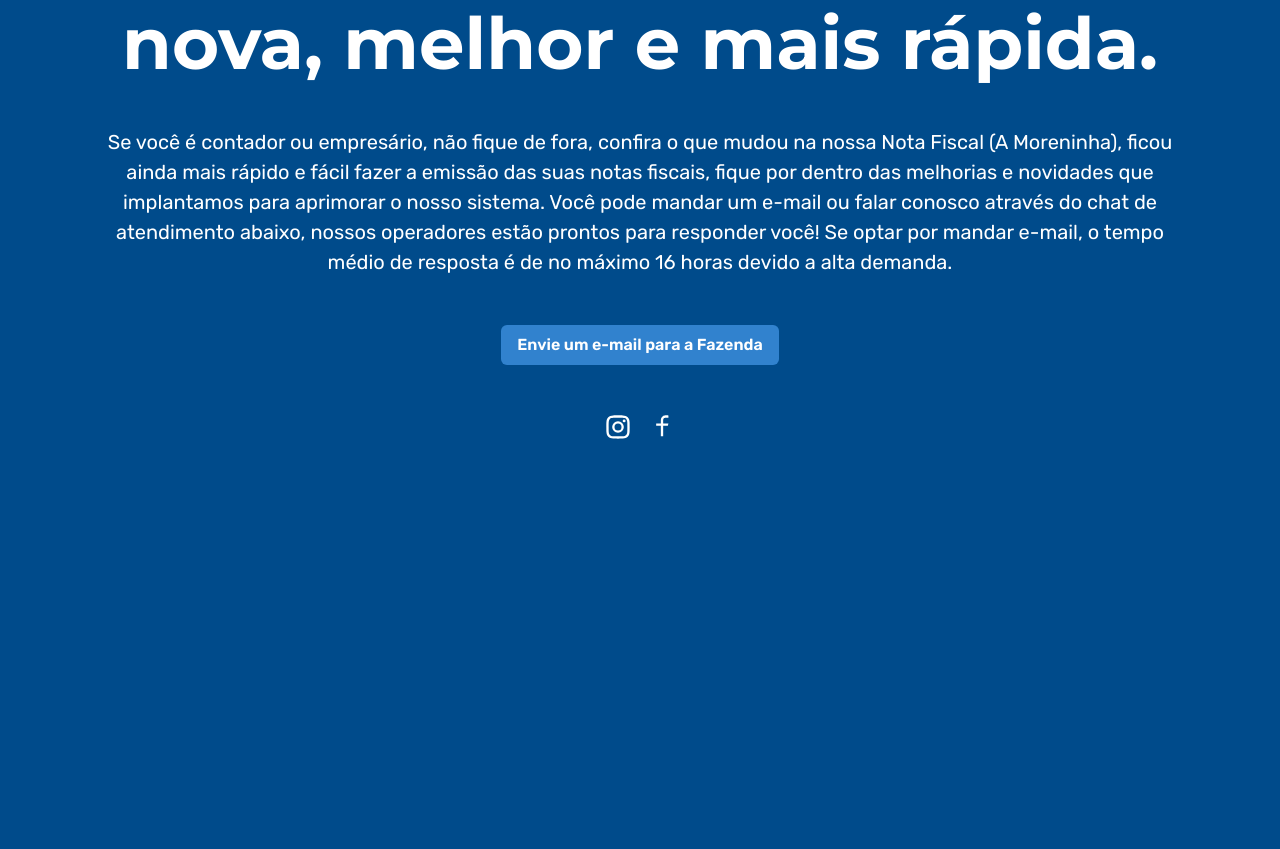
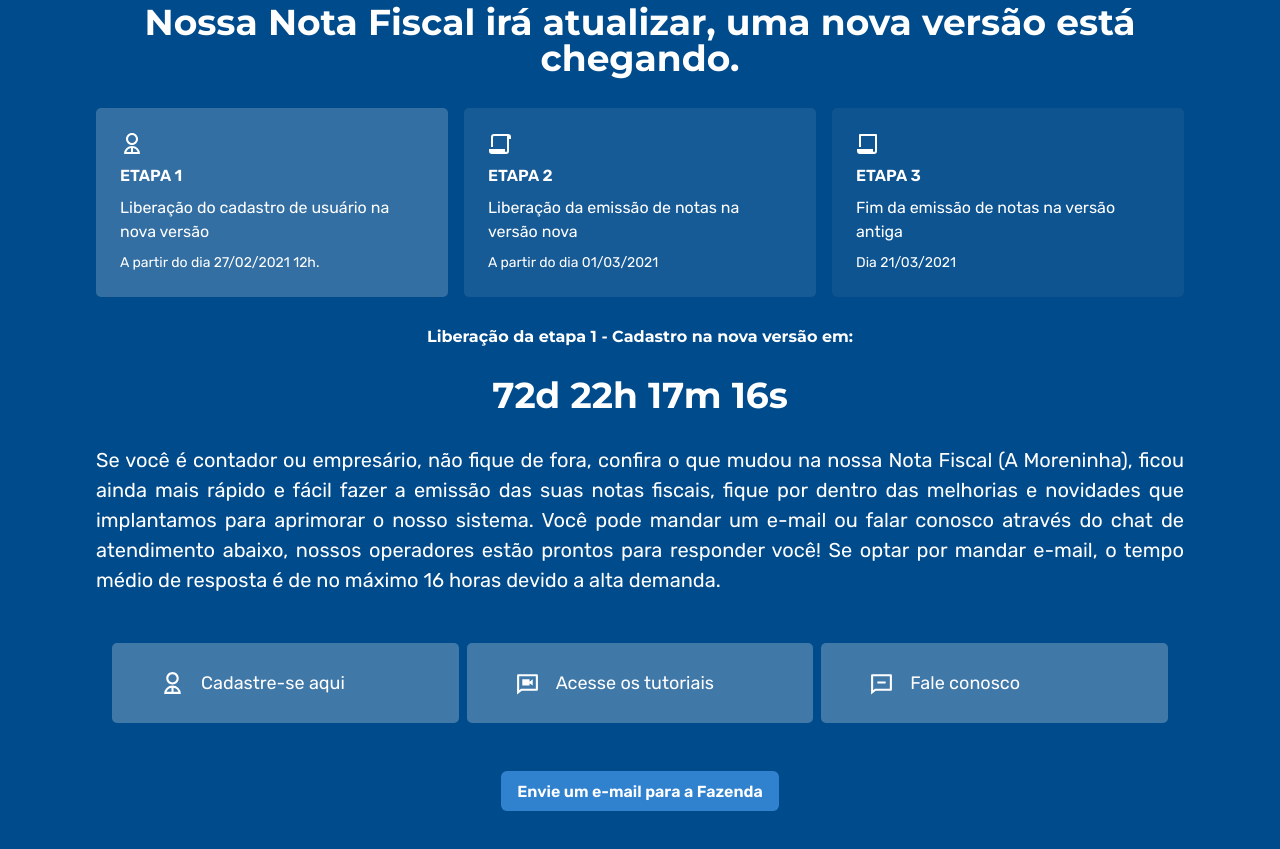
Before and after one commit to murilodacios/a-moreninha, a Next.js app: page / in a window 1280 px wide. Shown: the part 277-1126 px from the top of the page. Before the commit the page ends 848 px from the top, so only its background shows below. Built offline with nearby package versions, Linux system fonts and the light colour scheme.

Commit message:
Add new version

```diff
--- a/src/pages/index.tsx
+++ b/src/pages/index.tsx
@@ -1,36 +1,239 @@
-import { Button, HStack, Icon, Image, Link, Stack, Text } from '@chakra-ui/react'
+import {
+  Button, HStack, Icon, Image, Link, SimpleGrid, Stack, Text,
+  Modal,
+  ModalOverlay,
+  ModalContent,
+  ModalHeader,
+  ModalFooter,
+  ModalBody,
+  ModalCloseButton,
+  useDisclosure,
+  Box,
+} from '@chakra-ui/react'
+
+import Script from 'next/script'
 
 import Head from 'next/head'
-import { RiFacebookLine, RiInstagramLine } from 'react-icons/ri'
+import { RiFilePaper2Line, RiFilePaperLine, RiMessageLine, RiUser2Line, RiVideoChatLine } from 'react-icons/ri'
 
 export default function Home() {
 
+  const { isOpen, onOpen, onClose } = useDisclosure()
+
   return (
     <>
+
+      <Script dangerouslySetInnerHTML={{
+        __html: `
+         var countDownDate = new Date("Feb 27, 2022 12:00:00").getTime();
+
+         // Update the count down every 1 second
+         var x = setInterval(function() {
+
+         // Get today's date and time
+         const now = new Date().getTime();
+
+         // Find the distance between now and the count down date
+         var distance = countDownDate - now;
+
+         // Time calculations for days, hours, minutes and seconds
+         var days = Math.floor(distance / (1000 * 60 * 60 * 24));
+         var hours = Math.floor((distance % (1000 * 60 * 60 * 24)) / (1000 * 60 * 60));
+         var minutes = Math.floor((distance % (1000 * 60 * 60)) / (1000 * 60));
+         var seconds = Math.floor((distance % (1000 * 60)) / 1000);
+
+         // Display the result in the element with id="demo"
+         document.getElementById("contador").innerHTML = days + "d " + hours + "h "
+         + minutes + "m " + seconds + "s ";
+
+         // If the count down is finished, write some text
+         if (distance < 0) {
+           clearInterval(x);
+         document.getElementById("demo").innerHTML = "EXPIRED";
+   }
+ }, 1000);
+      `}} />
+
+
       <Head>
-        <title>Nova Nota Fiscal - Secretaria de Fazenda de Itaboraí</title>
+        <title>A Moreninha - Nota Fiscal - Secretaria de Fazenda de Itaboraí</title>
       </Head>
 
-      <Stack w="100vw" h="100vh" align="center" justify="center" m="0 auto" maxWidth="1120" spacing={12} p="4" my="6">
+      <Stack d="flex" m="0 auto" align="center" p="8">
         <HStack>
-          <Image src="/prefeitura.png" w="150px" h="40px" alt="prefeitura"/>
-          <Image src="/logo.svg" w="150px" h="35px" alt="fazenda"/>
+          <Image src="/prefeitura.png" w="150px" h="40px" alt="prefeitura" />
+          <Image src="/logo.svg" w="150px" h="35px" alt="fazenda" />
         </HStack>
-        <Text textAlign="center" fontSize={{base: "2xl", md: "7xl"}} fontFamily="Montserrat" fontWeight="bold" lineHeight="1">Nossa Nota Fiscal de cara nova, melhor e mais rápida.</Text>
-        <Text textAlign="center" fontSize={{base: "md", sm: "xl"}}>Se você é contador ou empresário, não fique de fora, confira o que mudou na nossa Nota Fiscal (A Moreninha), ficou ainda mais rápido e fácil fazer a emissão das suas notas fiscais,
-        fique por dentro das melhorias e novidades que implantamos para aprimorar o nosso sistema. Você pode mandar
+      </Stack>
+
+      <Modal isOpen={isOpen} onClose={onClose}>
+        <ModalOverlay />
+        <ModalContent>
+          <ModalHeader color="gray.800">Cadastro no sistema de NFS-e</ModalHeader>
+          <ModalCloseButton color="gray.800" />
+          <ModalBody color="gray.800">
+
+            <Stack spacing="2">
+              <Stack spacing="4" bg="#eee" p="3">
+                <Text fontWeight="bold">Cadastro de prestadores de serviços localizados em Itaboraí</Text>
+                <Text fontSize="sm">Quem deve se cadastrar nessa área:
+                  <br></br>
+                  • Prestadores de Serviços estabelecidos que estão obrigados à emissão de NFse.<br></br>
+                </Text>
+                <Box>
+                  <Button colorScheme="blue">Cadastre-se</Button>
+                </Box>
+              </Stack>
+
+              <Stack spacing="4" bg="#eee" p="3">
+                <Text fontWeight="bold">Cadastro de tomadores de serviços</Text>
+                <Text fontSize="sm">Quem deve se cadastrar nessa área:
+                  <br></br>
+                  • Tomadores de serviços que estão estabelecidos ou não no Município de Itaboraí.<br></br>
+                </Text>
+                <Box>
+                  <Button colorScheme="teal">Cadastre-se</Button>
+                </Box>
+              </Stack>
+
+              <Stack spacing="4" bg="#eee" p="3">
+                <Text fontWeight="bold">ISS Direto</Text>
+                <Text fontSize="sm">Quem deve se cadastrar nessa área:
+                  <br></br>
+                  • Todos os contribuintes de fora do município que devem recolher o ISSQN no local da execução do serviço.
+                </Text>
+                <Box>
+                  <Button colorScheme="teal">Cadastre-se</Button>
+                </Box>
+              </Stack>
+            </Stack>
+
+          </ModalBody>
+
+          <ModalFooter>
+            <Button colorScheme='blue' mr={3} onClick={onClose}>
+              Fechar
+            </Button>
+          </ModalFooter>
+        </ModalContent>
+      </Modal>
+
+      <Stack align="center" m="0 auto" maxWidth="1120" spacing={8} p="4" my="6">
+
+        <Image src="/moreninha.png" w="100px"/>
+
+        <Text textAlign="center" fontSize={{ base: "1xl", md: "4xl" }} fontFamily="Montserrat" fontWeight="bold" lineHeight="1">
+          Nossa Nota Fiscal irá atualizar, uma nova versão está chegando.
+        </Text>
+
+        <SimpleGrid columns={3} gap="4" w="100%" minChildWidth={320}>
+          <Stack
+            bg="rgba(255, 255, 255, 0.2);"
+            borderRadius="5"
+            backdropBlur="100px"
+            p="6"
+            border=""
+          >
+            <Icon as={RiUser2Line} fontSize={24}/>
+            <Text fontWeight="bold">ETAPA 1</Text>
+            <Text>Liberação do cadastro de usuário na nova versão</Text>
+            <Text fontSize="sm">A partir do dia 27/02/2021 12h.</Text>
+          </Stack>
+
+          <Stack
+            bg="rgba(255, 255, 255, 0.09);"
+            borderRadius="5"
+            backdropBlur="100px"
+            p="6"
+          >
+            <Icon as={RiFilePaper2Line} fontSize={24}/>
+            <Text fontWeight="bold">ETAPA 2</Text>
+            <Text>Liberação da emissão de notas na versão nova</Text>
+            <Text fontSize="sm">A partir do dia 01/03/2021</Text>
+          </Stack>
+
+          <Stack
+            bg="rgba(255, 255, 255, 0.05);"
+            borderRadius="5"
+            backdropBlur="100px"
+            p="6"
+          >
+            <Icon as={RiFilePaperLine} fontSize={24}/>
+            <Text fontWeight="bold">ETAPA 3</Text>
+            <Text>Fim da emissão de notas na versão antiga</Text>
+            <Text fontSize="sm">Dia 21/03/2021</Text>
+          </Stack>
+        </SimpleGrid>
+
+        <Text textAlign="center" fontSize={{ base: "md", md: "1xl" }} fontFamily="Montserrat" fontWeight="bold" lineHeight="1">
+          Liberação da etapa 1 - Cadastro na nova versão em:
+        </Text>
+
+        <Text id="contador" textAlign="left" fontSize={{ base: "1xl", md: "4xl" }} fontFamily="Montserrat" fontWeight="bold" lineHeight="1" />
+
+        <Text textAlign="justify" fontSize={{ base: "md", sm: "xl" }}>Se você é contador ou empresário, não fique de fora, confira o que mudou na nossa Nota Fiscal (A Moreninha), ficou ainda mais rápido e fácil fazer a emissão das suas notas fiscais,
+          fique por dentro das melhorias e novidades que implantamos para aprimorar o nosso sistema. Você pode mandar
           um e-mail ou falar conosco através do chat de atendimento abaixo, nossos operadores estão prontos para responder você! Se optar por mandar e-mail, o tempo médio de resposta é de no máximo 16 horas devido a alta demanda.
         </Text>
+
+
+        <SimpleGrid columns={3} gap={2} minChildWidth={320} w="100%" justify="flex-start" m="0 auto" maxWidth="1120" p="4" my="6">
+
+          <HStack
+            align="center"
+            bg="rgba(255, 255, 255, 0.25);"
+            borderRadius="5"
+            h="80px"
+            backdropBlur="100px"
+            px="12"
+            spacing="4"
+            // onClick={onOpen}
+            cursor="not-allowed"
+          >
+            <Icon as={RiUser2Line} fontSize="25" />
+            <Text fontSize="lg">Cadastre-se aqui</Text>
+          </HStack>
+
+          <HStack
+            align="center"
+            bg="rgba(255, 255, 255, 0.25);"
+            borderRadius="5"
+            h="80px"
+            backdropBlur="100px"
+            px="12"
+            spacing="4"
+            as={Link}
+            cursor="not-allowed"
+            href="#"
+          >
+            <Icon as={RiVideoChatLine} fontSize="25" />
+            <Text fontSize="lg">Acesse os tutoriais</Text>
+          </HStack>
+
+          <HStack
+            align="center"
+            bg="rgba(255, 255, 255, 0.25);"
+            borderRadius="5"
+            h="80px"
+            backdropBlur="100px"
+            px="12"
+            spacing="4"
+            as={Link}
+            cursor="not-allowed"
+            href="#"
+          >
+            <Icon as={RiMessageLine} fontSize="25" />
+            <Text fontSize="lg">Fale conosco</Text>
+          </HStack>
+
+        </SimpleGrid>
+
         <Button p="4" href="mailto:contato.fazenda@itaborai.rj.gov.br" as={Link} colorScheme="blue">Envie um e-mail para a Fazenda</Button>
-        <HStack spacing="4">
-          <Link href="https://www.instagram.com/fazendaitaborai/">
-            <Icon as={RiInstagramLine} fontSize="28"/>
-          </Link>
-          <Link href="https://www.facebook.com/fazendaitaborai">
-            <Icon as={RiFacebookLine} fontSize="28"/>
-          </Link>
-        </HStack>
+
       </Stack>
+
+
+
     </>
   )
 }
```
Also changed, not shown: src/components/Header.tsx (deleted, +0 -64 lines), public/moreninha.png (added).
